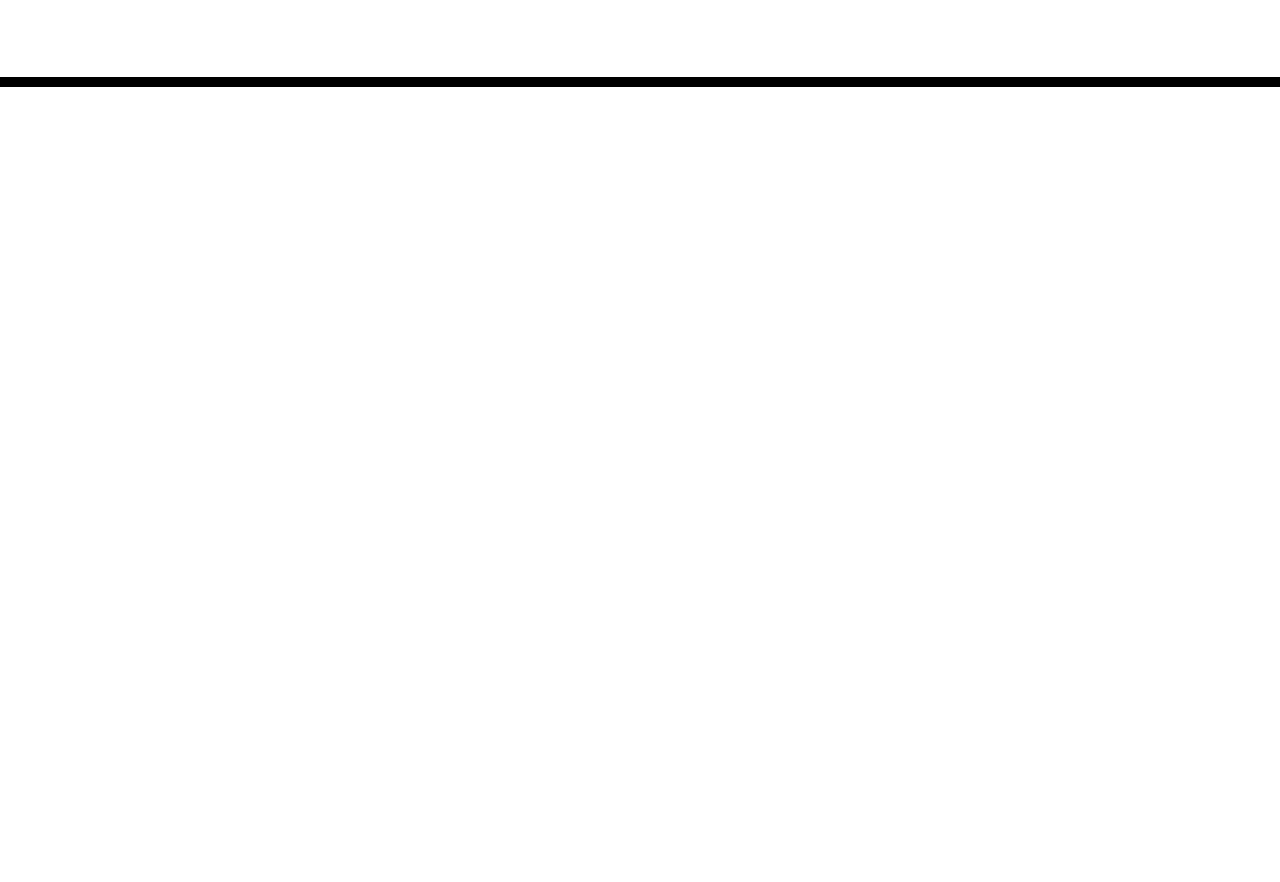
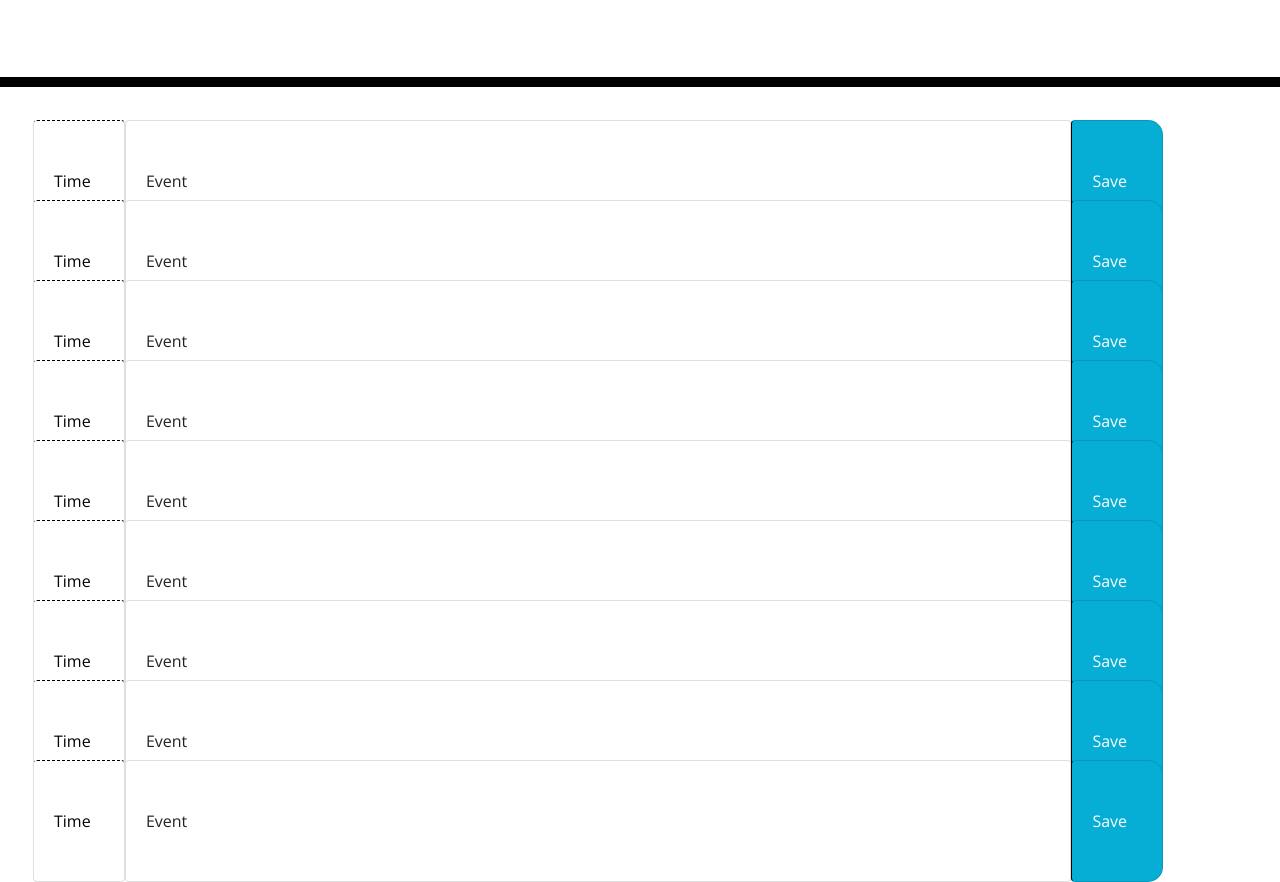
Before and after one commit to mbenitez1607/module5-challenge, a plain HTML site: page index.html in a window 1280 px wide. Shown: the part 181-1063 px from the top of the page. Before the commit the page ends 800 px from the top, so only its background shows below. Drawn offline with nearby package versions, Linux system fonts and the light colour scheme.

Commit message:
Implement initial time-block structure

```diff
--- a/index.html
+++ b/index.html
@@ -28,11 +28,166 @@
       <p class="lead">A simple calendar app for scheduling your work day</p>
       <p id="currentDay" class="lead"></p>
     </header>
-    <div class="container">
+    <div class="ml-5">
       <!-- Timeblocks go here -->
+      <div class="row">
+        <div class="card hour">
+          <div class="card-body w-auto">
+            <p class="card-text">Time</p>
+          </div>
+        </div>
+        <div class="card textarea w-75">
+          <div class="card-body w-75">
+            <p class="card-text">Event</p>
+          </div>
+        </div>
+        <div class="card saveBtn">
+          <div class="card-body w-auto">
+            <p class="card-text">Save</p>
+          </div>
+        </div>
+      </div> <!-- Row-->
+      <div class="row">
+        <div class="card hour">
+          <div class="card-body w-auto">
+            <p class="card-text">Time</p>
+          </div>
+        </div>
+        <div class="card textarea w-75">
+          <div class="card-body w-75">
+            <p class="card-text">Event</p>
+          </div>
+        </div>
+        <div class="card saveBtn">
+          <div class="card-body w-auto">
+            <p class="card-text">Save</p>
+          </div>
+        </div>
+      </div> <!-- Row-->
+      <div class="row">
+        <div class="card hour">
+          <div class="card-body w-auto">
+            <p class="card-text">Time</p>
+          </div>
+        </div>
+        <div class="card textarea w-75">
+          <div class="card-body w-75">
+            <p class="card-text">Event</p>
+          </div>
+        </div>
+        <div class="card saveBtn">
+          <div class="card-body w-auto">
+            <p class="card-text">Save</p>
+          </div>
+        </div>
+      </div> <!-- Row-->
+      <div class="row">
+        <div class="card hour">
+          <div class="card-body w-auto">
+            <p class="card-text">Time</p>
+          </div>
+        </div>
+        <div class="card textarea w-75">
+          <div class="card-body w-75">
+            <p class="card-text">Event</p>
+          </div>
+        </div>
+        <div class="card saveBtn">
+          <div class="card-body w-auto">
+            <p class="card-text">Save</p>
+          </div>
+        </div>
+      </div> <!-- Row-->
+      <div class="row">
+        <div class="card hour">
+          <div class="card-body w-auto">
+            <p class="card-text">Time</p>
+          </div>
+        </div>
+        <div class="card textarea w-75">
+          <div class="card-body w-75">
+            <p class="card-text">Event</p>
+          </div>
+        </div>
+        <div class="card saveBtn">
+          <div class="card-body w-auto">
+            <p class="card-text">Save</p>
+          </div>
+        </div>
+      </div> <!-- Row-->
+      <div class="row">
+        <div class="card hour">
+          <div class="card-body w-auto">
+            <p class="card-text">Time</p>
+          </div>
+        </div>
+        <div class="card textarea w-75">
+          <div class="card-body w-75">
+            <p class="card-text">Event</p>
+          </div>
+        </div>
+        <div class="card saveBtn">
+          <div class="card-body w-auto">
+            <p class="card-text">Save</p>
+          </div>
+        </div>
+      </div> <!-- Row-->
+      <div class="row">
+        <div class="card hour">
+          <div class="card-body w-auto">
+            <p class="card-text">Time</p>
+          </div>
+        </div>
+        <div class="card textarea w-75">
+          <div class="card-body w-75">
+            <p class="card-text">Event</p>
+          </div>
+        </div>
+        <div class="card saveBtn">
+          <div class="card-body w-auto">
+            <p class="card-text">Save</p>
+          </div>
+        </div>
+      </div> <!-- Row-->
+      <div class="row">
+        <div class="card hour">
+          <div class="card-body w-auto">
+            <p class="card-text">Time</p>
+          </div>
+        </div>
+        <div class="card textarea w-75">
+          <div class="card-body w-75">
+            <p class="card-text">Event</p>
+          </div>
+        </div>
+        <div class="card saveBtn">
+          <div class="card-body w-auto">
+            <p class="card-text">Save</p>
+          </div>
+        </div>
+      </div> <!-- Row-->
+      <div class="row">
+        <div class="card hour">
+          <div class="card-body w-auto">
+            <p class="card-text">Time</p>
+          </div>
+        </div>
+        <div class="card textarea w-75">
+          <div class="card-body w-75">
+            <p class="card-text">Event</p>
+          </div>
+        </div>
+        <div class="card saveBtn">
+          <div class="card-body w-auto">
+            <p class="card-text">Save</p>
+          </div>
+        </div>
+      </div> <!-- Row-->
     </div>
 
     <script src="https://code.jquery.com/jquery-3.4.1.min.js"></script>
     <script src="https://cdnjs.cloudflare.com/ajax/libs/moment.js/2.24.0/moment.min.js"></script>
+    <script src="https://cdnjs.cloudflare.com/ajax/libs/popper.js/1.16.1/umd/popper.min.js"></script>
+    <script src="https://cdnjs.cloudflare.com/ajax/libs/twitter-bootstrap/4.5.0/js/bootstrap.min.js"></script>
   </body>
 </html>
```
